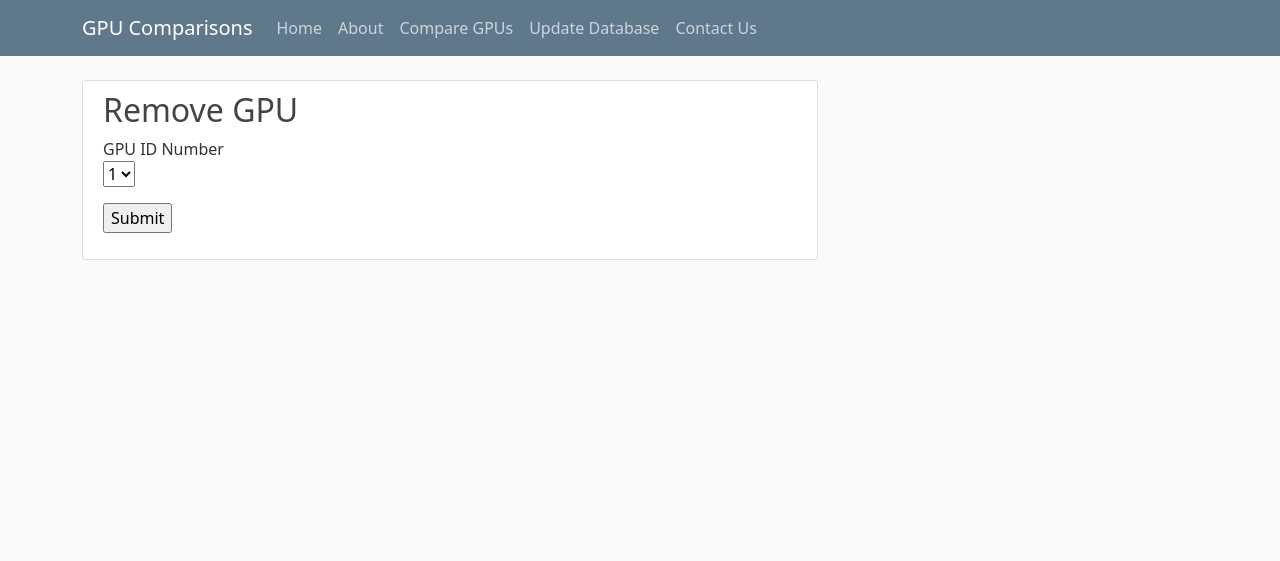
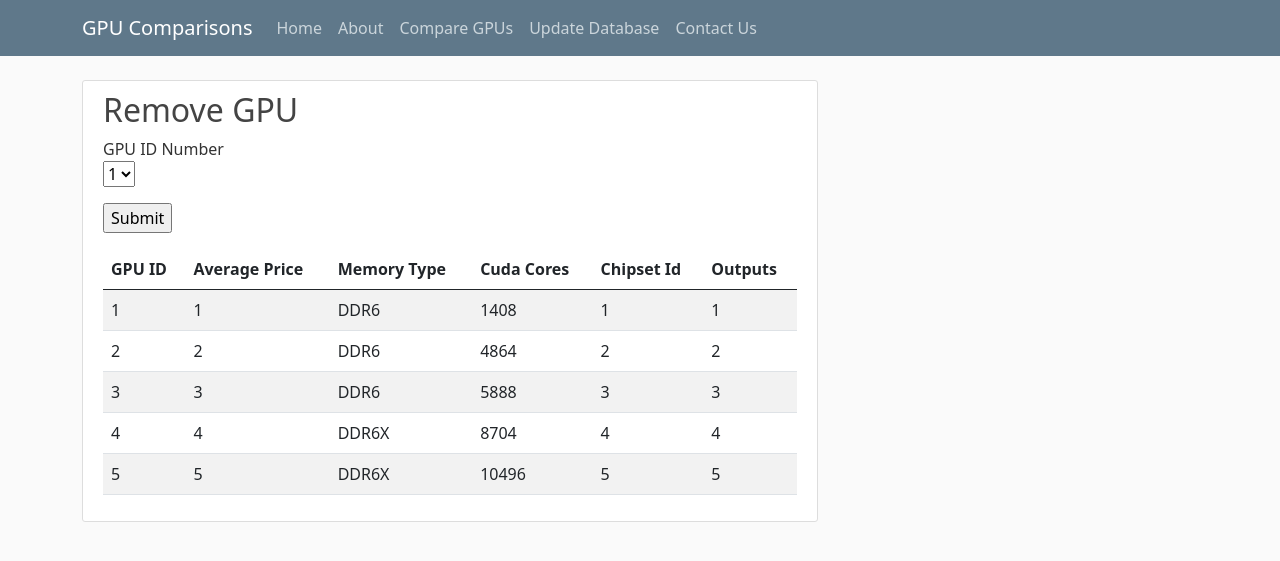
Before and after one commit to hurstdon1/cs340_Project, a Flask app: page /remove_gpu in a window 1280 px wide. Shown: the top 561 px of the page. Run offline with Flask 2, Linux system fonts and the light colour scheme; data comes from the database, SQL or seed files in the repository; some libraries are stand-ins or nearby versions.

Commit message:
Added a table to delete page for context

```diff
--- a/gpu.py
+++ b/gpu.py
@@ -536,7 +536,7 @@ def remove_gpu():
 		results = cursor.fetchall()
 		return(redirect(url_for('remove_gpu')))
 	else:
-        	return render_template("remove_gpu.html", form=form, title="Remove GPU")
+        	return render_template("remove_gpu.html", form=form, title="Remove GPU", gpu=gpuResults)
 
 @app.route("/contact", methods=["GET","POST"])
 def contact():
--- a/remove_gpu.csv
+++ b/remove_gpu.csv
@@ -1,2 +1,2 @@
 ,gpuIdNumber
-0,4
+0,5
--- a/templates/remove_gpu.html
+++ b/templates/remove_gpu.html
@@ -19,6 +19,31 @@
 
     	</div>
    </form>
+
+    <table class="table table-striped">
+      <thead>
+        <tr>
+          <th scope='col'>GPU ID</th>
+          <th scope="col">Average Price</th>
+          <th scope="col">Memory Type</th>
+          <th scope="col">Cuda Cores</th>
+          <th scope="col">Chipset Id</th>
+          <th scope="col">Outputs</th>
+        </tr>
+      </thead>
+      <tbody>
+        {% for item in gpu %}
+        <tr>
+            <td>{{item['id']}}</td>
+            <td>{{item['averagePrice']}}</td>
+            <td>{{item['memoryType']}}</td>
+            <td>{{item['numberOfCudaCores']}}</td>
+            <td>{{item['chipset']}}</td>
+            <td>{{item['outputs']}}</td>
+        </tr>
+      {% endfor %}
+      </tbody>
+    </table>
 </div>
 
 {% endblock content %}
```
Also changed, not shown: 1 other file.
